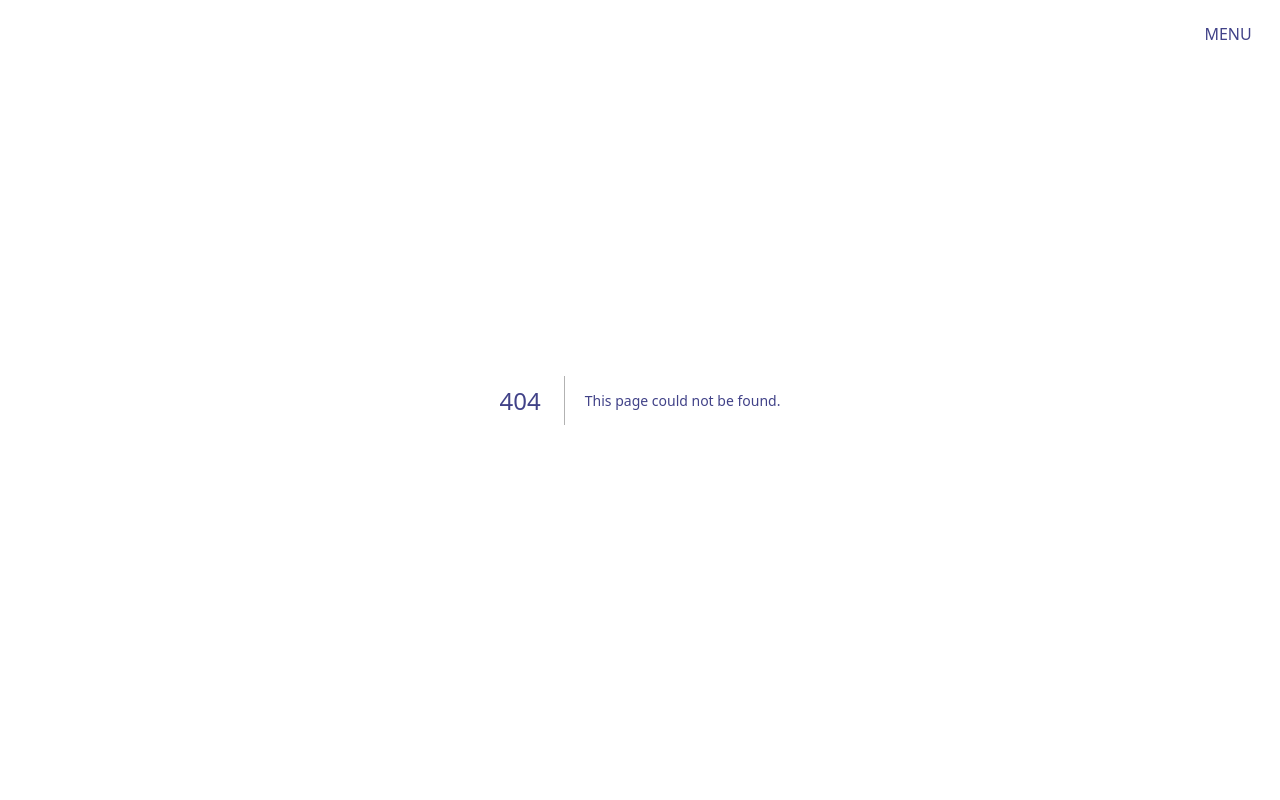
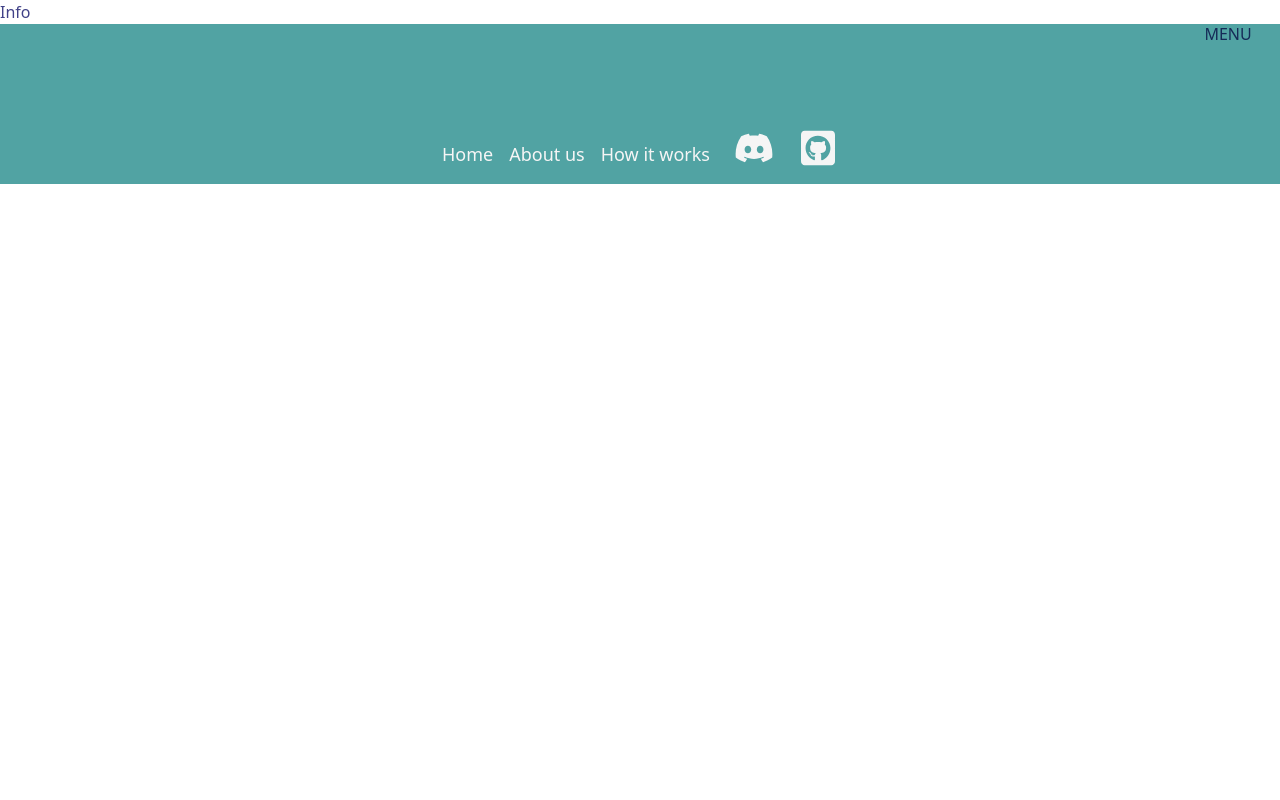
Before and after one commit to Adishumla/Waterworks, a Next.js app: page /info in a window 1280 px wide. Before the commit this address had no page. Shown: the top 800 px of the page. Built offline with nearby package versions, Linux system fonts and the light colour scheme.

Commit message:
added info page and linked to it in menu

```diff
--- /dev/null
+++ b/src/app/info/page.tsx
@@ -0,0 +1,7 @@
+export default function Info() {
+	return (
+		<main>
+			<h1>Info</h1>
+		</main>
+	);
+}
--- a/src/components/navigation/Menu.tsx
+++ b/src/components/navigation/Menu.tsx
@@ -21,7 +21,7 @@ export default function Menu({ menuIsVisible, onClick }: { menuIsVisible: boolea
 					</Link>
 				</li>
 				<li className='text-4xl pt-12 text-salt'>
-					<Link onClick={onClick} href='/how-it-works'>
+					<Link onClick={onClick} href='/info'>
 						HOW IT WORKS
 					</Link>
 				</li>
```
